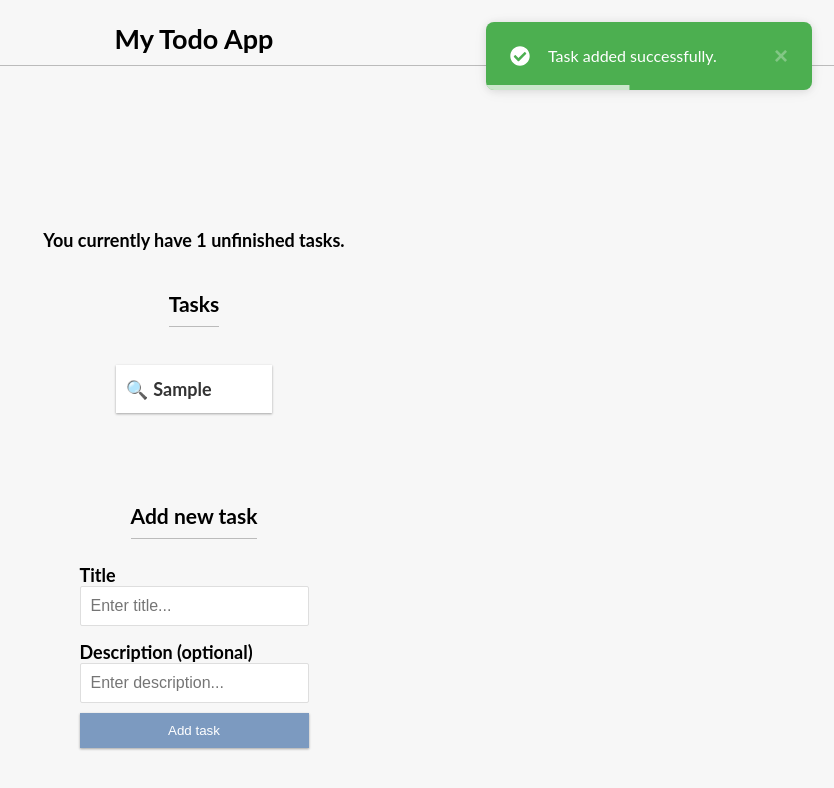
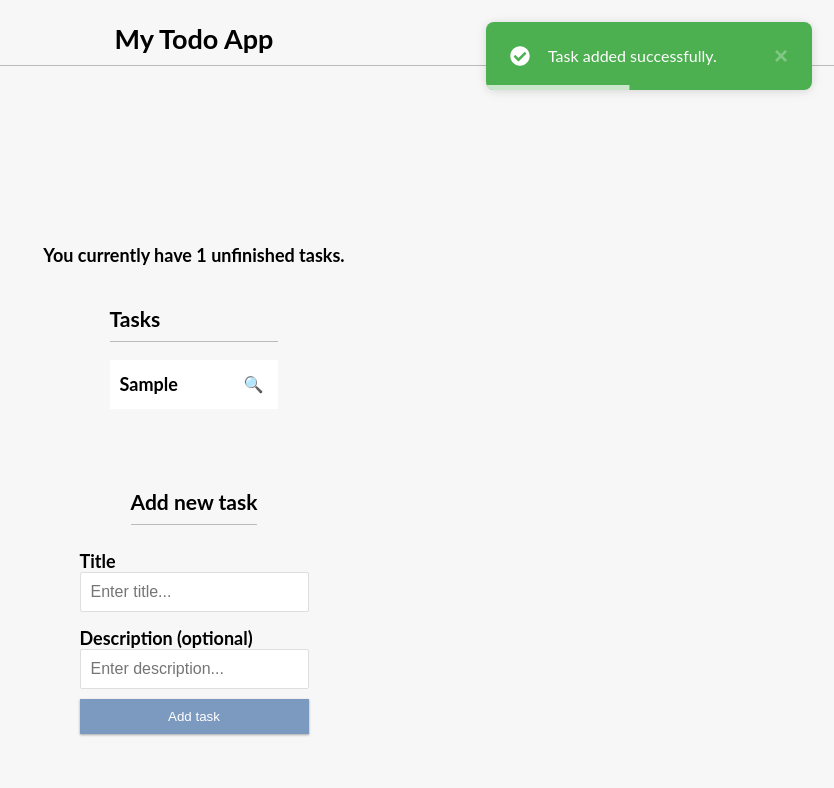
Before and after one commit to marcusju23/TodoApp, a Vue app in the folder webb-labb2/: page / in a window 1280 px wide. Both pictures are taken after typing "Sample", "Sample" into the empty fields and a click on the button "Add task". Shown: the top 788 px of the page, without its empty margins (446-1280 px from the left). Built offline with nearby package versions, Linux system fonts and the light colour scheme.

Commit message:
Add inspect button toggle for task description and conditional visibility

```diff
--- a/webb-labb2/src/assets/style.css
+++ b/webb-labb2/src/assets/style.css
@@ -46,44 +46,11 @@ h4 {
     padding-top: 15px;
 }
 
-.task-list {
-    list-style-type: none;
-    padding: 0;
-    margin-bottom: 40px;
-}
-
-.task-list li {
-    background-color: #fff;
-    box-shadow: var(--box-shadow);
-    color: var(--text-color);
-    display: flex;
-    justify-content: space-between;
-    align-items: center;
-    padding: 10px;
-    margin: 10px 0;
-    position: relative;
-    transition: background-color 0.3s ease;
-}
-
-.task-content {
-    display: flex;
-    flex-direction: column;
-    flex-grow: 1;
-    cursor: pointer;
-}
-
 .task-title {
     text-transform: capitalize;
     font-weight: bold;
     display: flex;
     align-items: center;
-}
-
-.task-description {
-    text-transform: capitalize;
-    color: #777;
-    font-size: 14px;
-    margin-top: 5px;
 }
 
 .delete-btn {
@@ -145,3 +112,57 @@ input[type='text'] {
     color: var(--primary-color);
     font-size: 18px;
 }
+
+.task-list {
+    list-style-type: none;
+    padding: 0;
+    margin-bottom: 40px;
+}
+
+.task-list li {
+    background-color: #fff;
+    display: flex;
+    justify-content: space-between;
+    align-items: center;
+    padding: 10px;
+    margin: 10px 0;
+    position: relative;
+    transition: background-color 0.3s ease;
+}
+
+.task-content {
+    flex-grow: 1;
+    display: flex;
+    flex-direction: column;
+}
+
+.task-actions {
+    display: flex;
+    gap: 10px;
+}
+
+.task-description {
+    color: #777;
+    font-size: 14px;
+    max-height: 0;
+    overflow: hidden;
+    transition: max-height 0.3s ease, opacity 0.3s ease;
+    opacity: 0;
+}
+
+.task-description.expanded {
+    max-height: 100px;
+    opacity: 1;
+}
+
+.inspect-btn {
+    cursor: pointer;
+    background: none;
+    border: none;
+    font-size: 16px;
+    padding: 5px;
+}
+
+.task-list li:hover .inspect-btn {
+    opacity: 1;
+}
--- a/webb-labb2/src/components/TaskList.vue
+++ b/webb-labb2/src/components/TaskList.vue
@@ -1,28 +1,32 @@
 <template>
+  <div>
     <h3>Tasks</h3>
+
     <ul id="task-list" class="task-list">
-    <li v-for="(task, index) in tasks" v-bind:key="task.id">
-      <div
-          class="task-content"
-          @click="task.description ? toggleDescription(index) : null"
-          :class="{ 'no-description': !task.description }"
+      <li v-for="task in tasks" :key="task.id">
+        <div class="task-content">
+          <span class="task-title">{{ capitalizeTitle(task.title) }}</span>
+          <span
+              class="task-description"
+              :class="{ expanded: expandedTasks[task.id] }"
           >
-        <span class="task-title">
-          <span v-if="task.description" class="description-indicator">🔍</span>
-          {{ task.title }}
+            {{ task.description }}
           </span>
-        <span class="task-description" v-show="task.showDescription">{{ task.description }}</span>
         </div>
+
+        <div class="task-actions">
           <button class="delete-btn" @click="deleteTask(task.id)">X</button>
+          <button v-if="task.description" class="inspect-btn" @click="toggleExpand(task.id)">🔍</button>
+        </div>
       </li>
     </ul>
+  </div>
 </template>
 
 <script setup>
-import {defineProps} from 'vue';
+import { ref, defineProps } from 'vue';
 
 const emit = defineEmits(["taskDeleted"]);
-
 const props = defineProps({
   tasks: {
     type: Array,
@@ -30,12 +34,15 @@ const props = defineProps({
   },
 });
 
-props.tasks.forEach(task => {
-  task.showDescription = false;
-});
+const expandedTasks = ref({});
 
-const toggleDescription = (index) => {
-  props.tasks[index].showDescription = !props.tasks[index].showDescription;
+const toggleExpand = (taskId) => {
+  expandedTasks.value[taskId] = !expandedTasks.value[taskId];
+};
+
+const capitalizeTitle = (title) => {
+  if (!title) return '';
+  return title.charAt(0).toUpperCase() + title.slice(1);
 };
 
 const deleteTask = (id) => {
```
Lines whose indentation alone changed are shown as unchanged.
